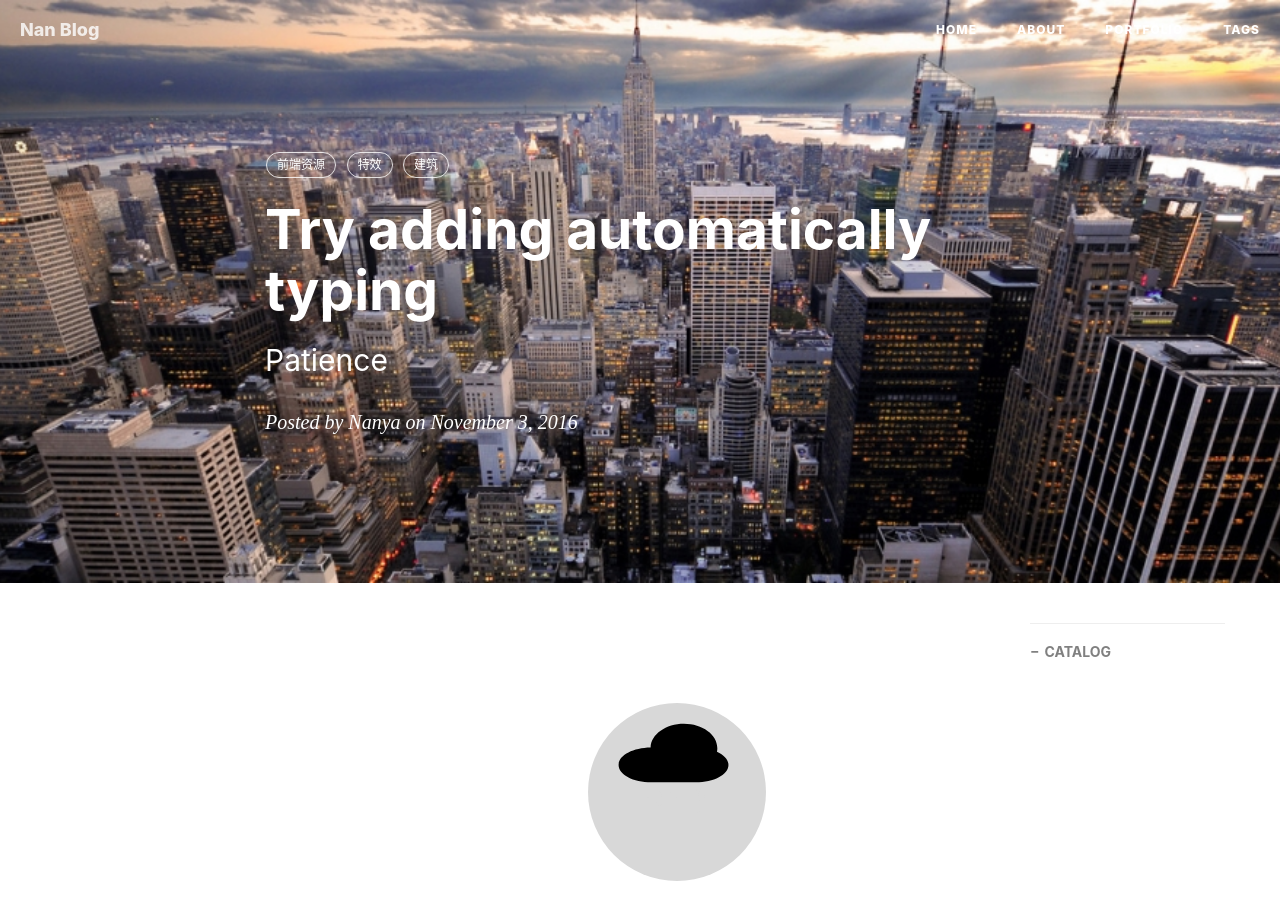
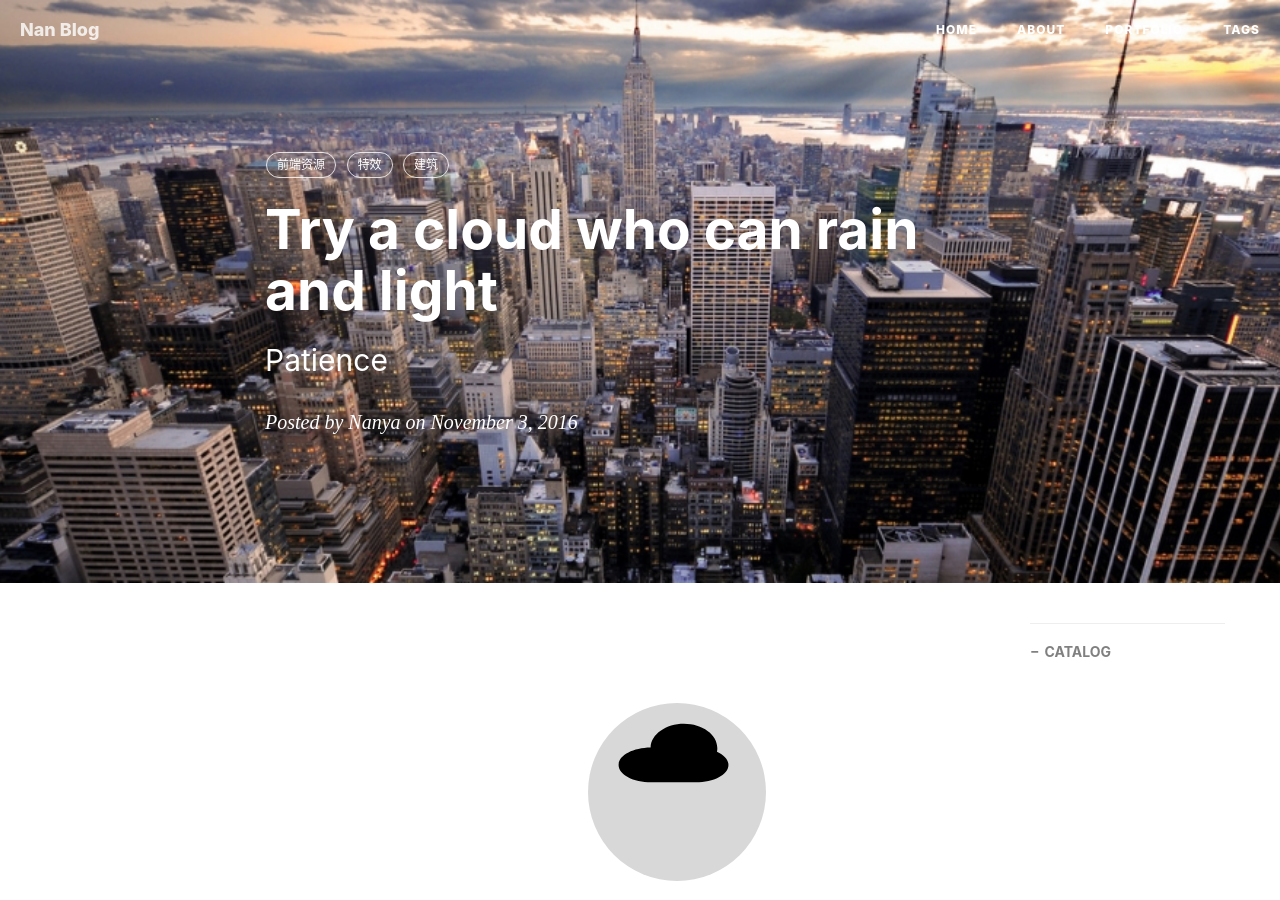
Before and after one commit to mushroommie/try-for-github-pages, a Jekyll site: the page built from _posts/2016-11-03-Try-adding-clouds.md, in a window 1280 px wide and 900 px high. Built offline with Jekyll 4.4.1, drawn with Linux system fonts in a browser that asks for light colours; nearby versions of some CDN libraries; comment, search, counter and statistics services are not loaded.

Commit message:
change title

```diff
--- a/_posts/2016-11-03-Try-adding-clouds.md
+++ b/_posts/2016-11-03-Try-adding-clouds.md
@@ -1,7 +1,7 @@
 ---
 layout: post
 header-img: "img/arch.jpg"
-title: "Try adding automatically typing"
+title: "Try a cloud who can rain and light"
 subtitle: "Patience"
 date: 2016-11-03
 author: "Nanya"
```
